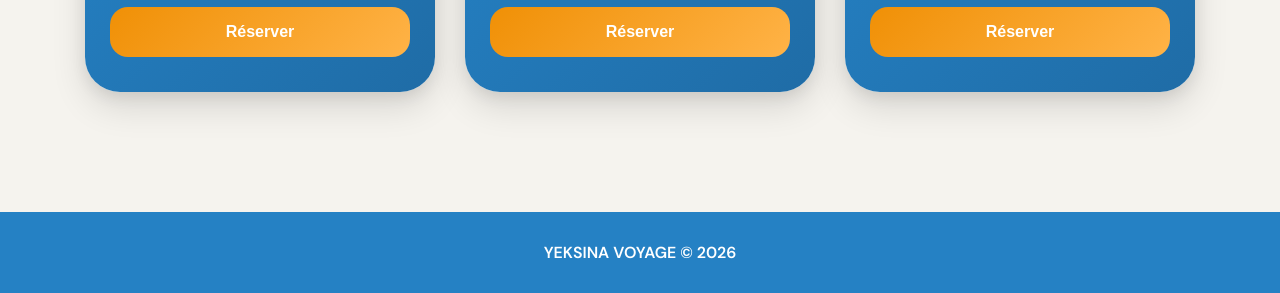
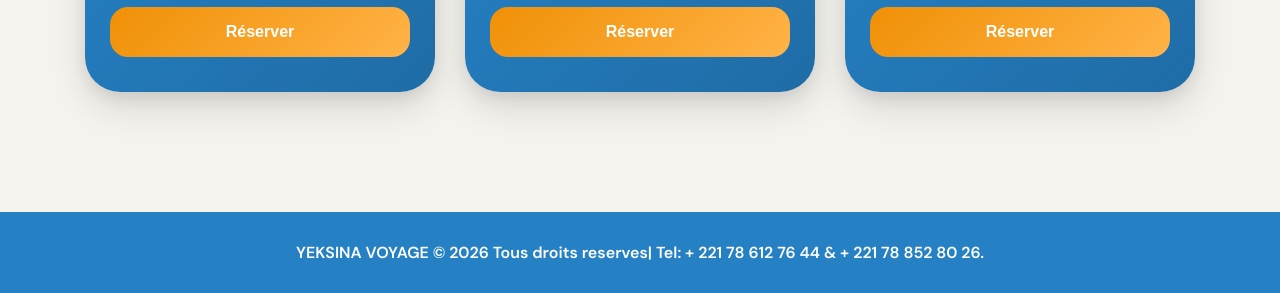
Before and after one commit to dioufkhadim262-source/yeksina-voyage, a website: page public/index.html in a window 1280 px wide. Shown: the part 573-866 px from the top of the page. Drawn offline with Linux system fonts and the light colour scheme.

Commit message:
Mise à jour footer avec numéros et droits réservés

```diff
--- a/public/index.html
+++ b/public/index.html
@@ -292,7 +292,7 @@ footer{
 </main>
 
 <footer>
-  YEKSINA VOYAGE © 2026
+  YEKSINA VOYAGE © 2026 Tous droits reserves| Tel: + 221 78 612 76 44 & + 221 78 852 80 26.
 </footer>
 
 <script>
```
